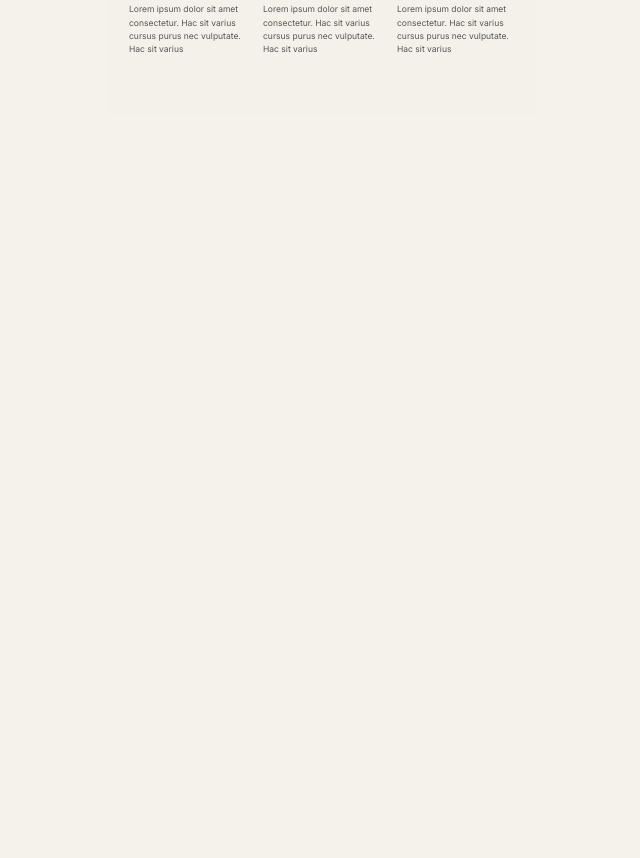
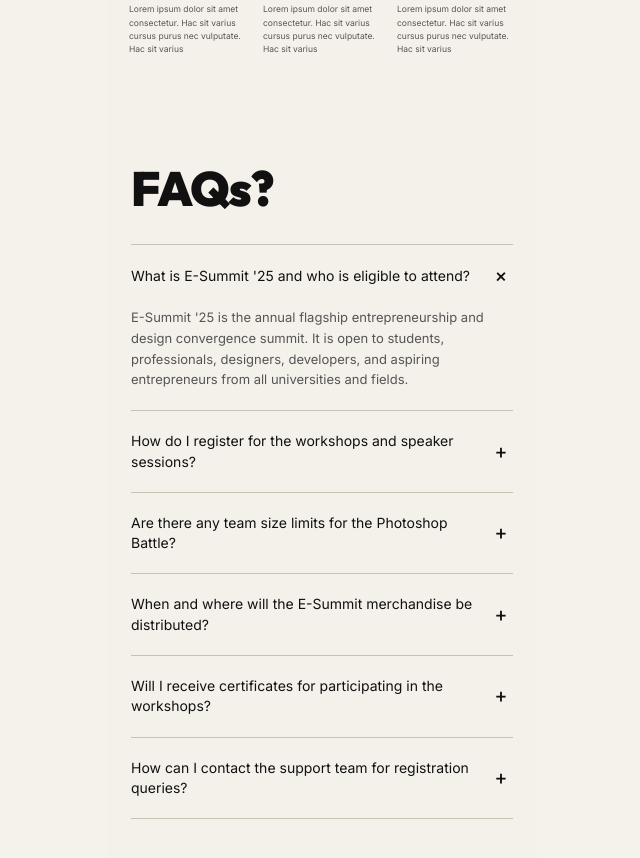
Before and after one commit to om-mohanty-17/esummit_clone, a React (Vite) app: page / in a window 1280 px wide. Shown: the part 1204-2062 px from the top of the page, without its empty margins (318-958 px from the left). Before the commit the page ends 1320 px from the top, so only its background shows below. Built offline with nearby package versions, Linux system fonts and the light colour scheme.

Commit message:
speaker and faq section

```diff
--- /dev/null
+++ b/src/components/FAQ.css
@@ -0,0 +1,103 @@
+/* ===== FAQ SECTION ===== */
+
+.faq-section {
+  background-color: #f4f1ea;
+  padding: 48px 24px 60px;
+  max-width: 430px;
+  margin: 0 auto;
+}
+
+/* ── Heading ──────────────────────────────────────── */
+.faq-heading {
+  font-family: 'Outfit', sans-serif;
+  font-size: 48px;
+  font-weight: 900;
+  color: #111111;
+  letter-spacing: -1px;
+  margin-bottom: 32px;
+  line-height: 1;
+}
+
+/* ── FAQ List ─────────────────────────────────────── */
+.faq-list {
+  display: flex;
+  flex-direction: column;
+}
+
+/* ── Individual FAQ Item ──────────────────────────── */
+.faq-item {
+  /* top divider on every item */
+  border-top: 1px solid #c8c2b4;
+}
+
+.faq-item:last-child .faq-divider {
+  display: block;
+  height: 1px;
+  background: #c8c2b4;
+  margin-top: 0;
+}
+
+/* ── Question Button ──────────────────────────────── */
+.faq-question {
+  width: 100%;
+  display: flex;
+  align-items: center;
+  justify-content: space-between;
+  gap: 16px;
+  padding: 20px 0;
+  background: transparent;
+  border: none;
+  cursor: pointer;
+  text-align: left;
+}
+
+.faq-question-text {
+  font-family: 'Inter', sans-serif;
+  font-size: 14px;
+  font-weight: 400;
+  color: #111111;
+  line-height: 1.45;
+  flex: 1;
+}
+
+/* ── +/× Icon ─────────────────────────────────────── */
+.faq-icon {
+  font-size: 22px;
+  font-weight: 300;
+  color: #111111;
+  line-height: 1;
+  flex-shrink: 0;
+  width: 24px;
+  text-align: center;
+  transition: transform 0.25s ease;
+}
+
+.faq-item--open .faq-icon {
+  transform: rotate(0deg);
+}
+
+/* ── Slide-down Answer ────────────────────────────── */
+.faq-answer-wrapper {
+  overflow: hidden;
+  transition: max-height 0.35s ease;
+}
+
+.faq-answer {
+  font-family: 'Inter', sans-serif;
+  font-size: 13px;
+  font-weight: 400;
+  color: #555555;
+  line-height: 1.6;
+  padding-bottom: 20px;
+}
+
+/* ── Bottom divider (last item) ───────────────────── */
+.faq-divider {
+  display: none;
+}
+
+.faq-item:last-child .faq-divider {
+  display: block;
+  height: 1px;
+  background: #c8c2b4;
+}
--- a/src/components/FAQ.jsx
+++ b/src/components/FAQ.jsx
@@ -1,3 +1,98 @@
-// STUB - will be built in a later phase
-const FAQ = () => <div />;
-export default FAQ;
+import { useState } from 'react'
+import './FAQ.css'
+
+const faqs = [
+  {
+    id: 1,
+    question: "What is E-Summit '25 and who is eligible to attend?",
+    answer:
+      "E-Summit '25 is the annual flagship entrepreneurship and design convergence summit. It is open to students, professionals, designers, developers, and aspiring entrepreneurs from all universities and fields.",
+  },
+  {
+    id: 2,
+    question: 'How do I register for the workshops and speaker sessions?',
+    answer:
+      "You can register by clicking the 'Register Now' or event action buttons on our homepage. Simply select the specific events or tracks you wish to participate in and complete the secure registration form.",
+  },
+  {
+    id: 3,
+    question: 'Are there any team size limits for the Photoshop Battle?',
+    answer:
+      "Yes, the Photoshop Battle is an individual competition, but other events under the 'Genesis in Action' track may allow teams of up to 3 members. Please check the specific event guidelines for full details.",
+  },
+  {
+    id: 4,
+    question: 'When and where will the E-Summit merchandise be distributed?',
+    answer:
+      "Official merchandise, including limited-edition t-shirts, tote bags, and mugs, can be collected from the main registration desk on the campus during the summit days.",
+  },
+  {
+    id: 5,
+    question: 'Will I receive certificates for participating in the workshops?',
+    answer:
+      "Yes, all registered participants who attend the workshops and complete the associated projects will receive an official digital Certificate of Participation verified by the E-Summit '25 committee.",
+  },
+  {
+    id: 6,
+    question: 'How can I contact the support team for registration queries?',
+    answer:
+      "For any technical queries or registration assistance, please reach out to our dedicated support team via the Contact Us section at the bottom of the page or email us at support@esummit.in.",
+  },
+]
+
+const FAQItem = ({ faq, isOpen, onToggle }) => {
+  return (
+    <div className={`faq-item ${isOpen ? 'faq-item--open' : ''}`}>
+      <button
+        className="faq-question"
+        onClick={onToggle}
+        aria-expanded={isOpen}
+        id={`faq-btn-${faq.id}`}
+      >
+        <span className="faq-question-text">{faq.question}</span>
+        <span className="faq-icon" aria-hidden="true">
+          {isOpen ? '×' : '+'}
+        </span>
+      </button>
+
+      <div
+        className="faq-answer-wrapper"
+        style={{ maxHeight: isOpen ? '300px' : '0' }}
+        role="region"
+        aria-labelledby={`faq-btn-${faq.id}`}
+      >
+        <p className="faq-answer">{faq.answer}</p>
+      </div>
+
+      <div className="faq-divider" />
+    </div>
+  )
+}
+
+const FAQ = () => {
+  // First item open by default (matching the design)
+  const [openId, setOpenId] = useState(1)
+
+  const handleToggle = (id) => {
+    setOpenId((prev) => (prev === id ? null : id))
+  }
+
+  return (
+    <section className="faq-section" id="faqs">
+      <h2 className="faq-heading">FAQs?</h2>
+
+      <div className="faq-list">
+        {faqs.map((faq) => (
+          <FAQItem
+            key={faq.id}
+            faq={faq}
+            isOpen={openId === faq.id}
+            onToggle={() => handleToggle(faq.id)}
+          />
+        ))}
+      </div>
+    </section>
+  )
+}
+
+export default FAQ
--- a/src/index.css
+++ b/src/index.css
@@ -86,3 +86,10 @@ button {
 .text-pink { color: var(--color-pink); }
 .text-purple { color: var(--color-purple); }
 .text-yellow { color: var(--color-yellow); }
+
+/* ===== GLOBAL LINK RESET ===== */
+/* Prevent browser smart-text from coloring any inline links unexpectedly */
+p a, p a:visited, p a:hover {
+  color: inherit;
+  text-decoration: none;
+}
```
